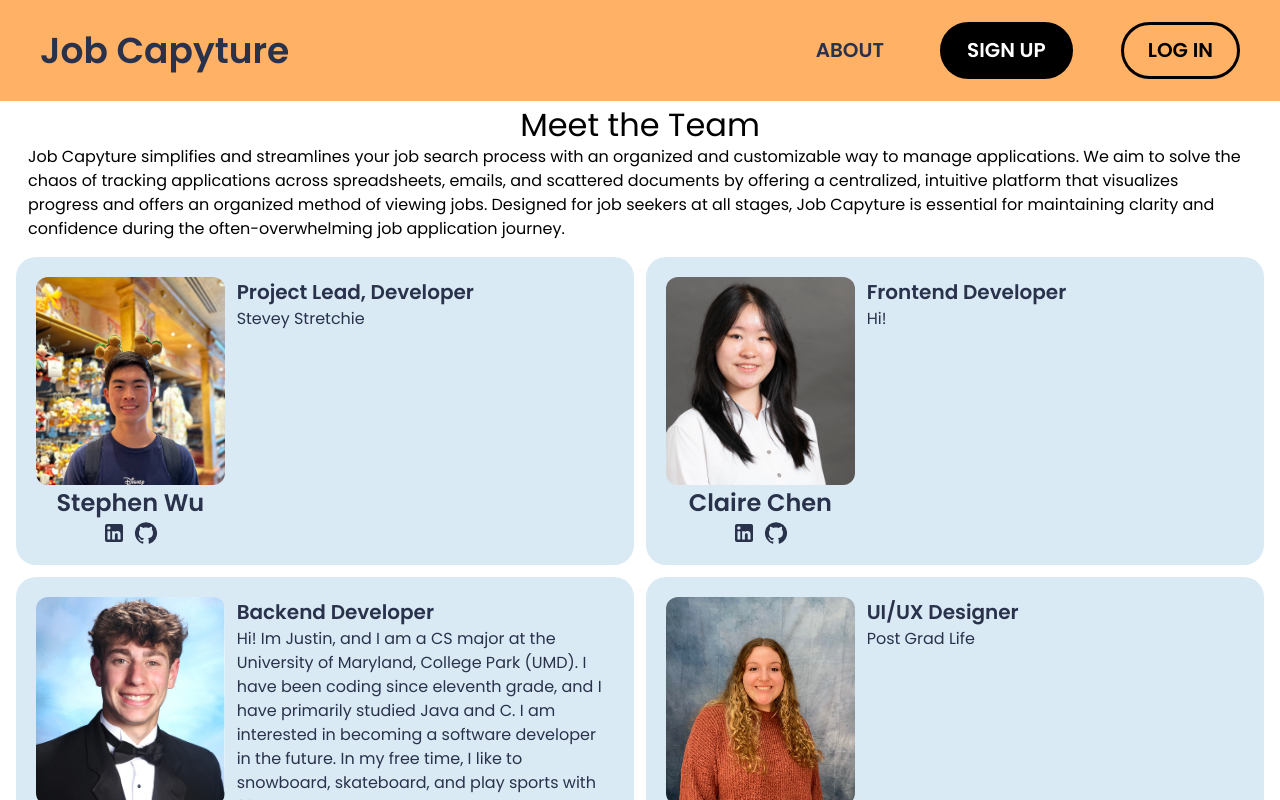
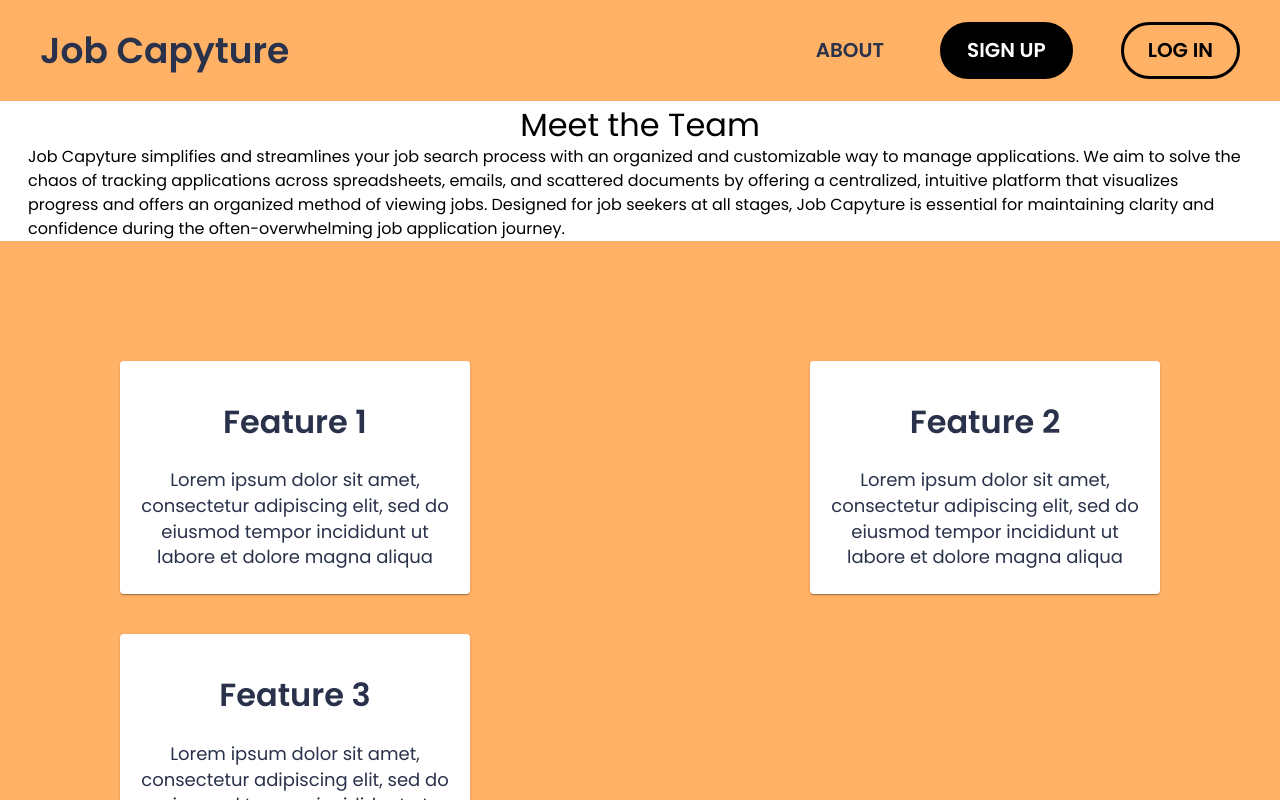
Before and after one commit to heavens-potato/winter-project, a React (Create React App) app in the folder hydrohire/: page /about in a window 1280 px wide. Shown: the top 800 px of the page. Built offline with nearby package versions, Linux system fonts and the light colour scheme; no server answers.

Commit message:
added three features boxes

```diff
--- a/hydrohire/src/About.js
+++ b/hydrohire/src/About.js
@@ -1,7 +1,27 @@
 import Navbar from "./Navbar";
 import AboutCard from "./AboutCard";
-import { Typography } from '@mui/material';
+import { Button, Typography, Box, Card, CardContent } from '@mui/material';
+import Grid from '@mui/material/Grid2';
 
+import { motion, AnimatePresence } from 'framer-motion';
+
+const features = [
+  {
+    title: 'Feature 1',
+    description: 'Description of Feature 1',
+    description: 'Lorem ipsum dolor sit amet, consectetur adipiscing elit, sed do eiusmod tempor incididunt ut labore et dolore magna aliqua',
+  },
+  {
+    title: 'Feature 2',
+    description: 'Description of Feature 2',
+    description: 'Lorem ipsum dolor sit amet, consectetur adipiscing elit, sed do eiusmod tempor incididunt ut labore et dolore magna aliqua',
+  },
+  {
+    title: 'Feature 3',
+    description: 'Description of Feature 3',
+    description: 'Lorem ipsum dolor sit amet, consectetur adipiscing elit, sed do eiusmod tempor incididunt ut labore et dolore magna aliqua',
+  },
+];
 
 function About(){
   return (
@@ -20,6 +40,62 @@ function About(){
               Job Capyture is essential for maintaining clarity and confidence during the often-overwhelming job
               application journey.</p>
           </div>
+          {/* 3 Features */}
+            <motion.div
+              initial = {{ opacity: 0 }}
+              whileInView={{ opacity: 1 }}
+              viewport={{ once: true }}
+              transition = {{ duration: 0.3 }}
+            >
+            <Grid container spacing={3} sx={{
+                  backgroundColor: (theme) => theme.palette.primary.main,
+                  display: 'flex',
+                  flexDirection: { xs: 'column', lg: 'row' },
+                  justifyContent: 'space-between',
+                  alignItems: 'center',
+                  padding: { xs: 5 , md: 15 },
+                  gap: 5
+                }}>
+              {features.map((feature, index) => (
+                <Grid item xs={12} sm={4} key={index} sx={{
+                  minWidth: { xs: 350, md: 600, lg: 350 },
+                  maxWidth: 350,
+                  borderRadius: 25,
+                }}>
+                  <motion.div
+                    initial={{ y: 100, opacity: 0 }}
+                    whileInView={{ y: 0, opacity: 1 }}
+                    viewport={{ once: true }}
+                    transition = {{ duration: 0.3, delay: 0.3 }}
+                  >
+                  <Card>
+                    <CardContent>
+                      <Typography variant="h5" component="h2" sx={{
+                        fontSize: 32,
+                        color: (theme) => theme.palette.primary.dark,
+                        justifyContent: 'center',
+                        textAlign: 'center',
+                        fontWeight: 'bold',
+                        padding: { xs: 2, md: 3 }
+                        }}>
+                        {feature.title}
+                      </Typography>
+                      <Typography variant="body2" sx={{
+                        fontSize: 18,
+                        justifyContent: 'center',
+                        textAlign: 'center',
+                        wordWrap: 'break-word',
+                        color: (theme) => theme.palette.primary.dark,
+                      }}>
+                        {feature.description}
+                      </Typography>
+                    </CardContent>
+                  </Card>
+                  </motion.div>           {/* 3 Features End */}
+                </Grid>
+              ))}
+            </Grid>
+            </motion.div>
         </div> {/* Top End */}
         <div className="grid grid-cols-2 gap-3 p-4"> {/* Grid Parent */}
           <div className="grid gap-3">
@@ -39,11 +115,6 @@ function About(){
             </div>
           </div>
         </div> {/* Grid End */}
-        <div className="flex justify-center gap-32"> {/* Bottom Part */}
-          <text>Box</text>
-          <text>Box</text>
-          <text>Box</text>
-        </div> {/* Bottom End */}
       </div> {/* Content End */}
     </>
   );
```
